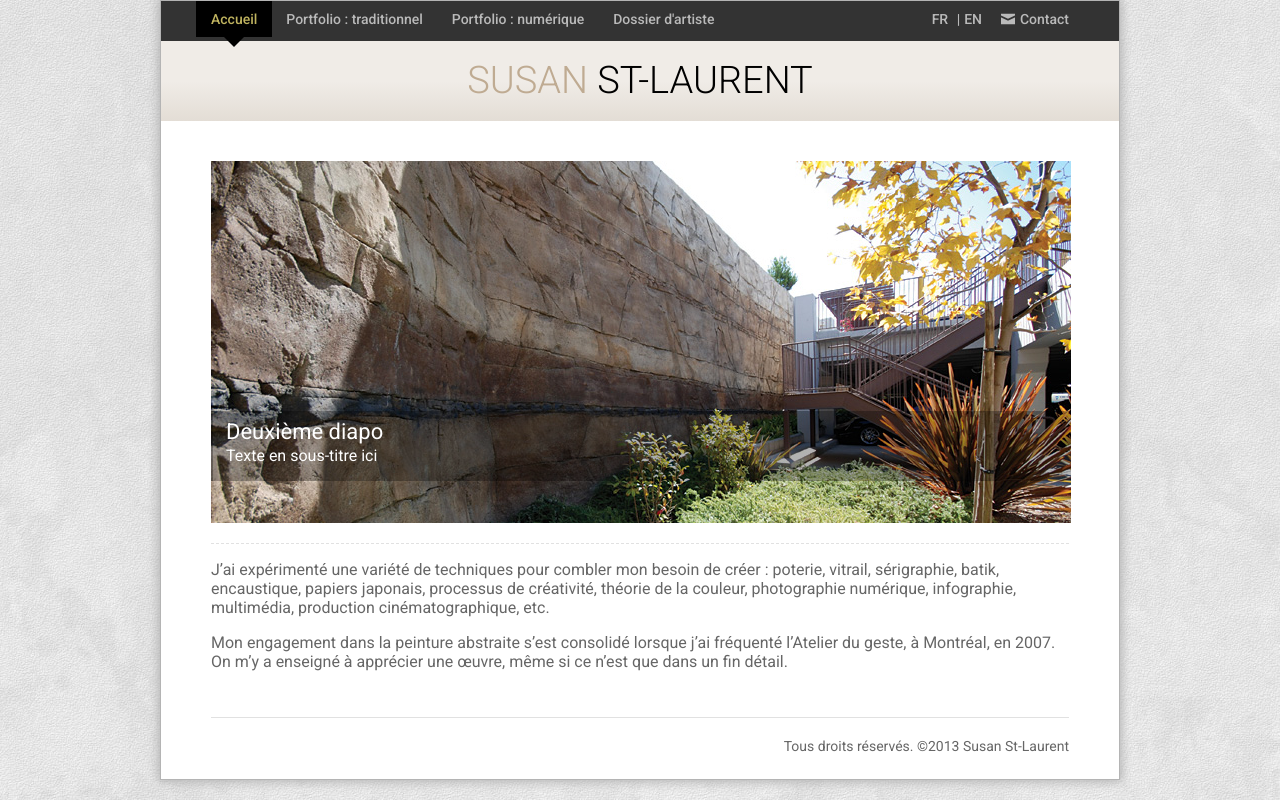
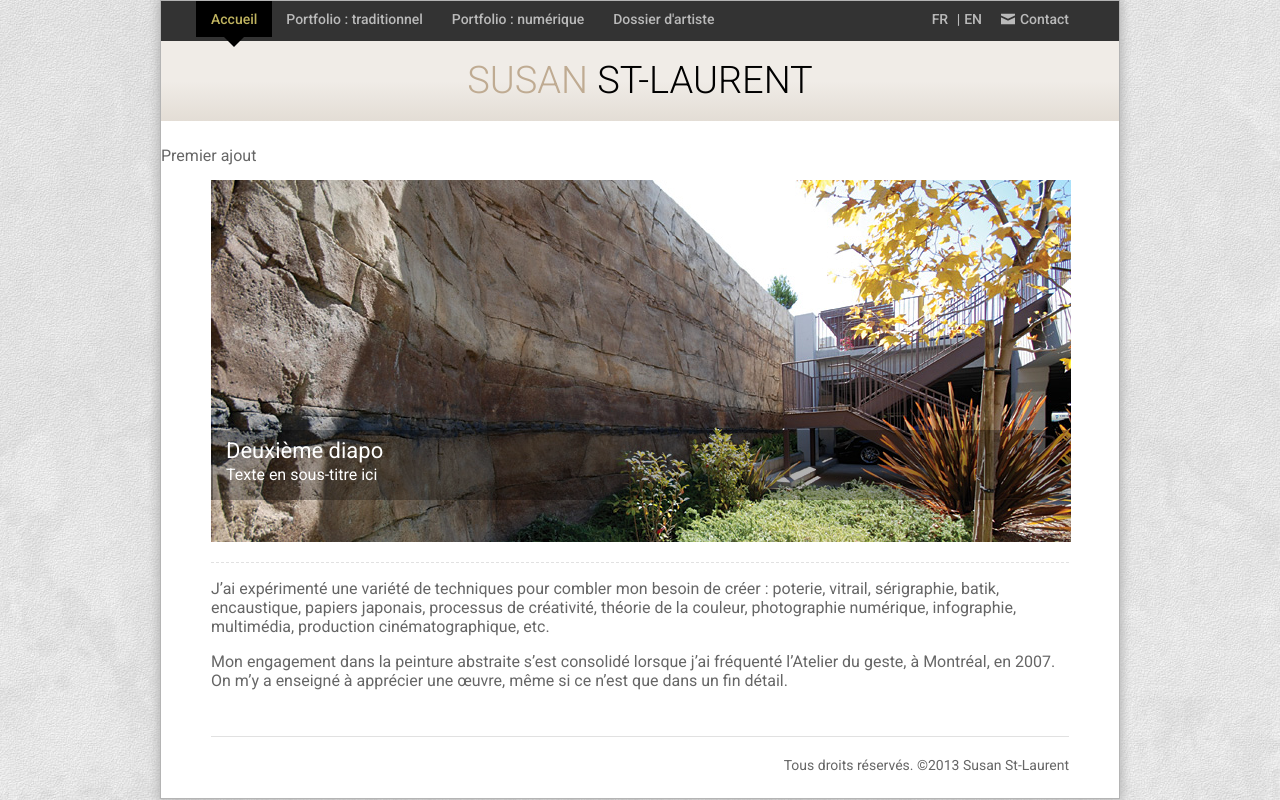
Before and after one commit to garciapsw/projetcm, a PHP site: page /index.php in a window 1280 px wide. Run offline with PHP 8.4, Linux system fonts and the light colour scheme; some libraries are stand-ins or nearby versions.

Commit message:
jai ajouter la section div..

```diff
--- a/index.php
+++ b/index.php
@@ -2,6 +2,9 @@
 	$page = 'home';
 	include_once('includes/header.inc.php');
 ?>
+<div>
+	Premier ajout
+</div>
 <div class="main_home">
 	<?php
 		/*
```
